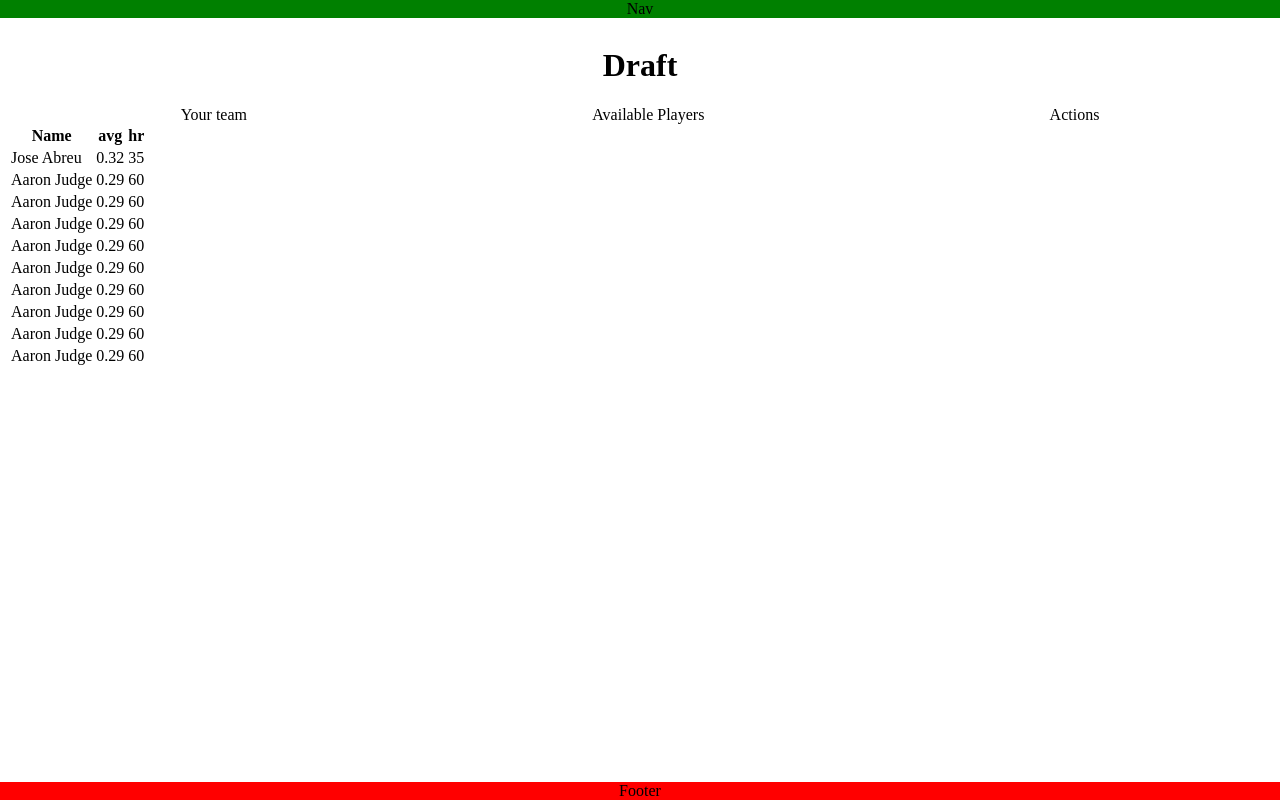
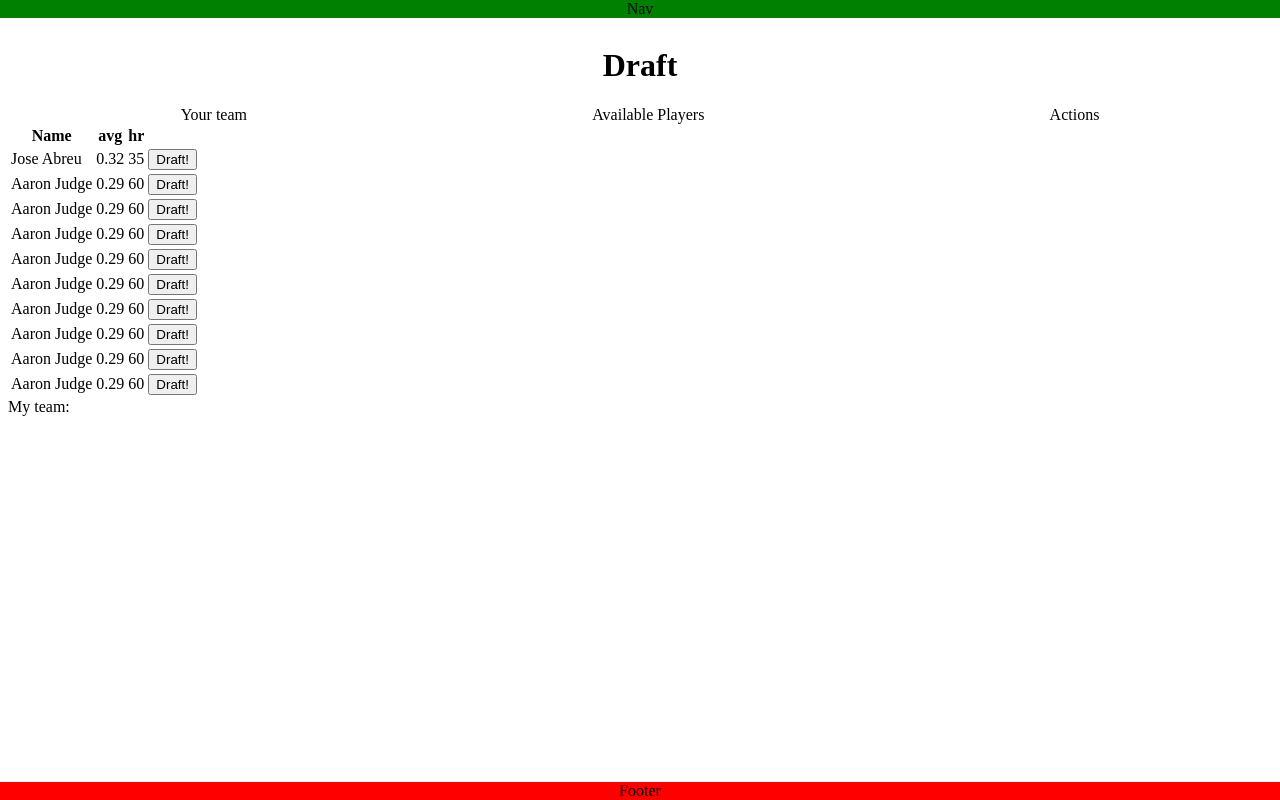
Before and after one commit to alxHenry/baseball-drafter-v2, a Next.js app: page /draft in a window 1280 px wide. Built offline with nearby package versions, Linux system fonts and the light colour scheme.

Commit message:
Bring in Zustand and create the first store

```diff
--- /dev/null
+++ b/app/data/selectors/teams/useMyTeam.ts
@@ -0,0 +1,13 @@
+import { useTeamsStore } from "../../teamsStore";
+
+export const useMyTeam = () => {
+  const myTeamId = useTeamsStore((state) => state.userTeamId);
+  const teamsById = useTeamsStore((state) => state.teamsById);
+
+  const myTeam = teamsById[myTeamId];
+  if (myTeam == null) {
+    throw new Error(`Selecting a non-existant teamId from store. TeamId: ${myTeamId}`);
+  }
+
+  return teamsById[myTeamId];
+};
--- /dev/null
+++ b/app/data/teamsStore.ts
@@ -0,0 +1,32 @@
+import create from "zustand";
+import { MY_INITIAL_TEAM, MY_MOCK_TEAM_ID } from "../../data/mock";
+
+export interface TeamsStore {
+  // Properties
+  readonly userTeamId: string;
+  readonly teamsById: Record<string, Team>;
+
+  // Methods
+  readonly draftPlayer: (teamId: string, playerId: string) => void;
+}
+
+export interface Team {
+  readonly name: string;
+  readonly id: string;
+  readonly playerIds: string[];
+}
+
+export const useTeamsStore = create<TeamsStore>((set) => ({
+  userTeamId: MY_MOCK_TEAM_ID,
+  teamsById: { [MY_MOCK_TEAM_ID]: MY_INITIAL_TEAM },
+  draftPlayer: (teamId, playerId) =>
+    set((state) => ({
+      teamsById: {
+        ...state.teamsById,
+        [teamId]: {
+          ...state.teamsById[teamId],
+          playerIds: [...state.teamsById[teamId].playerIds, playerId],
+        },
+      },
+    })),
+}));
--- a/app/draft/TeamDisplay.tsx
+++ b/app/draft/TeamDisplay.tsx
@@ -1,3 +1,9 @@
+"use client";
+
+import { useMyTeam } from "../data/selectors/teams/useMyTeam";
+
 export default function TeamDisplay() {
-  return <div></div>;
+  const myTeam = useMyTeam();
+
+  return <div>My team: {myTeam.playerIds.join(", ")}</div>;
 }
--- /dev/null
+++ b/app/draft/components/DraftButton.tsx
@@ -0,0 +1,24 @@
+import { Row } from "@tanstack/react-table";
+import { BatterPlayerRow } from "../../../data/transforms/player";
+import { useTeamsStore } from "../../data/teamsStore";
+
+interface Props {
+  row: Row<BatterPlayerRow>;
+}
+
+const DraftButton = ({ row }: Props) => {
+  const myTeamId = useTeamsStore((state) => state.userTeamId);
+  const draftPlayer = useTeamsStore((state) => state.draftPlayer);
+
+  return (
+    <button
+      onClick={() => {
+        draftPlayer(myTeamId, row.original.id);
+      }}
+    >
+      Draft!
+    </button>
+  );
+};
+
+export default DraftButton;
--- a/app/draft/components/DraftPlayerList.tsx
+++ b/app/draft/components/DraftPlayerList.tsx
@@ -2,12 +2,17 @@
 
 import { createColumnHelper, flexRender, getCoreRowModel, useReactTable } from "@tanstack/react-table";
 import { BatterPlayerRow } from "../../../data/transforms/player";
+import DraftButton from "./DraftButton";
 
 const columnHelper = createColumnHelper<BatterPlayerRow>();
 const columns = [
   columnHelper.accessor("name", { header: "Name" }),
   columnHelper.accessor("avg", { header: "avg" }),
   columnHelper.accessor("hr", { header: "hr" }),
+  columnHelper.display({
+    id: "draft-button",
+    cell: (props) => <DraftButton row={props.row} />,
+  }),
 ];
 
 interface Props {
--- a/app/draft/page.tsx
+++ b/app/draft/page.tsx
@@ -2,6 +2,7 @@ import { getMockPlayerData } from "../../data/mock";
 import { transformPlayerToRow } from "../../data/transforms/player";
 import DraftPlayerList from "./components/DraftPlayerList";
 import styles from "./Draft.module.css";
+import TeamDisplay from "./TeamDisplay";
 
 export default async function Page() {
   const players = await getMockPlayerData();
@@ -16,6 +17,7 @@ export default async function Page() {
         <div className={`${styles.column} ${styles.actions}`}>Actions</div>
       </div>
       <DraftPlayerList playerRows={playerRows} />
+      <TeamDisplay />
     </>
   );
 }
--- a/package.json
+++ b/package.json
@@ -17,7 +17,8 @@
     "next": "13.0.3",
     "react": "18.2.0",
     "react-dom": "18.2.0",
-    "typescript": "4.8.4"
+    "typescript": "4.8.4",
+    "zustand": "^4.1.5"
   },
   "devDependencies": {
     "eslint-config-next": "^13.0.7"
```
Also changed, not shown: 1 other file (tests, documents, lock files or other folders).
